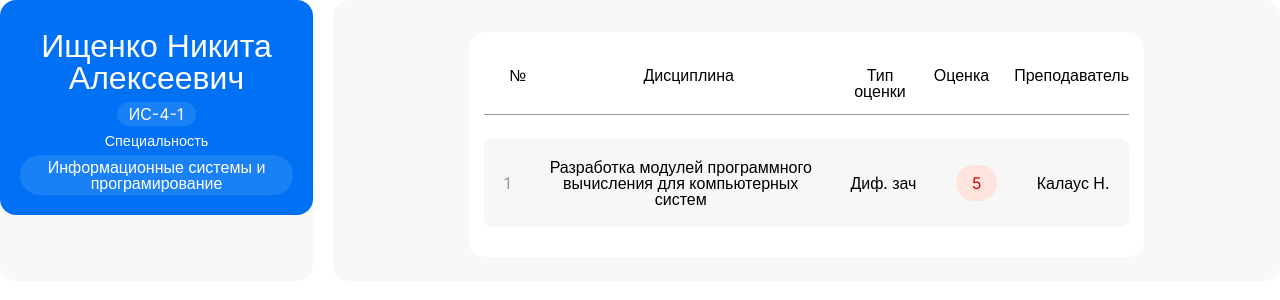
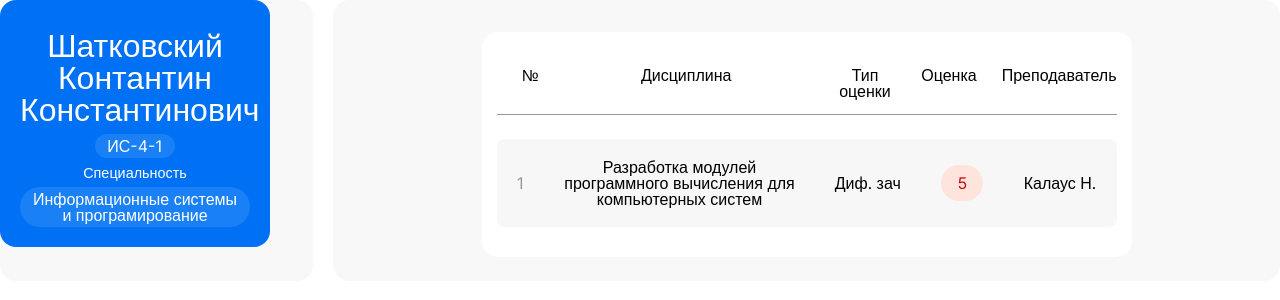
Before and after one commit to MoskvaRodion/Record_book, a PHP site: page / in a window 1280 px wide. Shown: the top 300 px of the page. Run offline with PHP 8.4, Linux system fonts and the light colour scheme.

Commit message:
TableWidth

```diff
--- a/css/style.css
+++ b/css/style.css
@@ -56,6 +56,7 @@ body {
   border-radius: var(--BorderRadiusblocks);
   background: var(--leftContentBg);
   padding: 30px 20px 20px 20px;
+  max-width: 270px;
 }
 
 .main_content-leftInternal__group {
@@ -120,7 +121,7 @@ body {
 .table-estimation {
   border-radius: var(--BorderRadiusTable);
   width: 100%;
-  max-width: 675px;
+  max-width: 650px;
   background: var(--BgTable);
 
   display: flex;
@@ -158,7 +159,7 @@ body {
 
 .table-estimation tr {
   display: grid;
-  grid-template-columns: auto 300px auto auto auto;
+  grid-template-columns: auto 270px auto auto auto;
   width: 100%;
   text-align: center;
 }
--- a/index.html
+++ b/index.html
@@ -17,7 +17,7 @@
     <div class="main_content">
       <div class="main_content-left">
         <div class="main_content-leftInternal">
-          <h1 class="main_content-leftInternal__title">Ищенко Никита Алексеевич</h1>
+          <h1 class="main_content-leftInternal__title">Шатковский Контантин Константинович</h1>
           <p class="main_content-leftInternal__group">ИС-4-1</p>
           <div class="main_content-leftInternal__profession">
             <span>Специальность</span>
@@ -26,7 +26,7 @@
         </div>
         <div class="main_content-right">
             <div class="main_content-rightInternal">
-                <table class="table table-estimation" width="450">
+                <table class="table-estimation" width="450">
                     <thead>
                         <tr>
                           <th scope="col">№</th>
```
